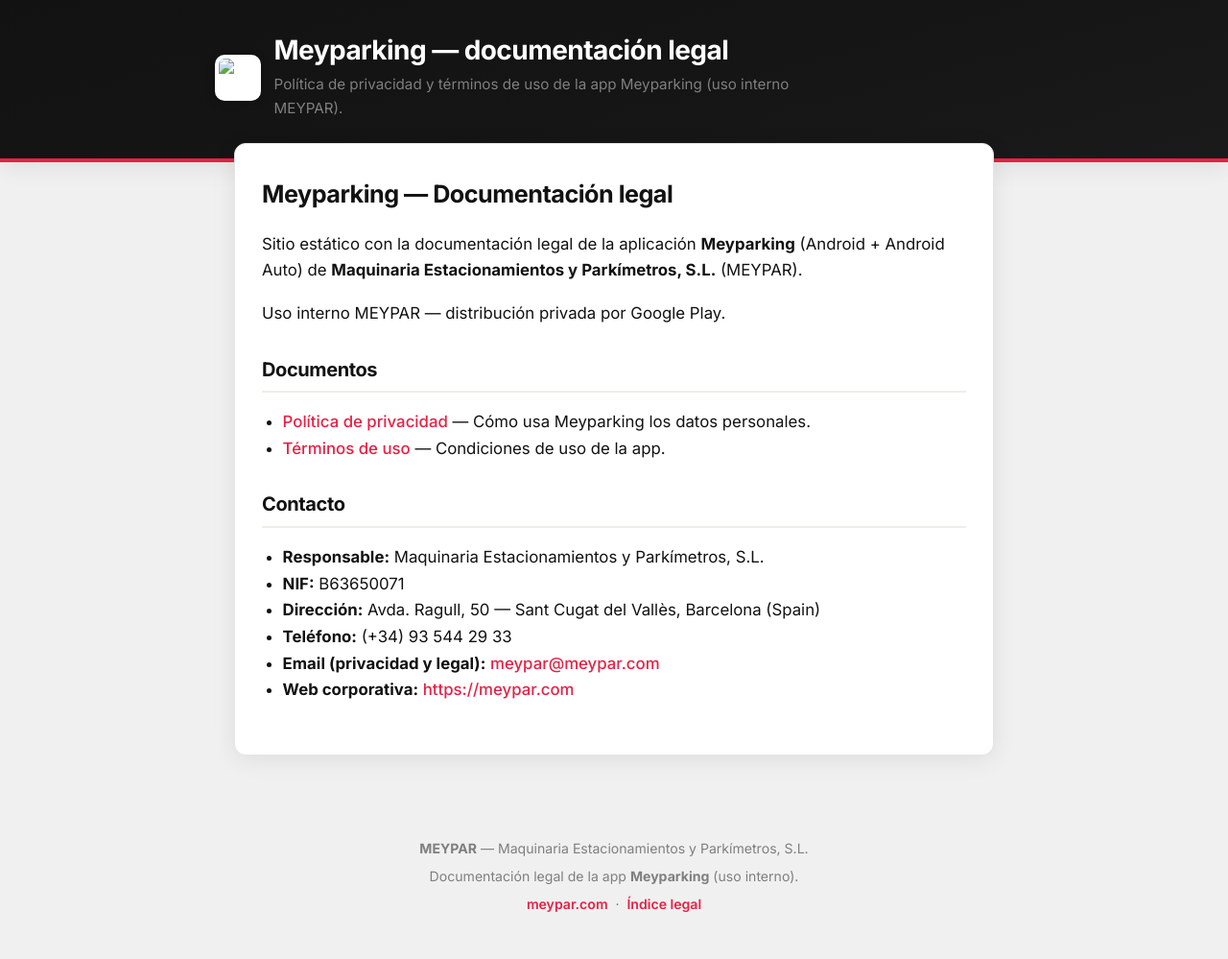
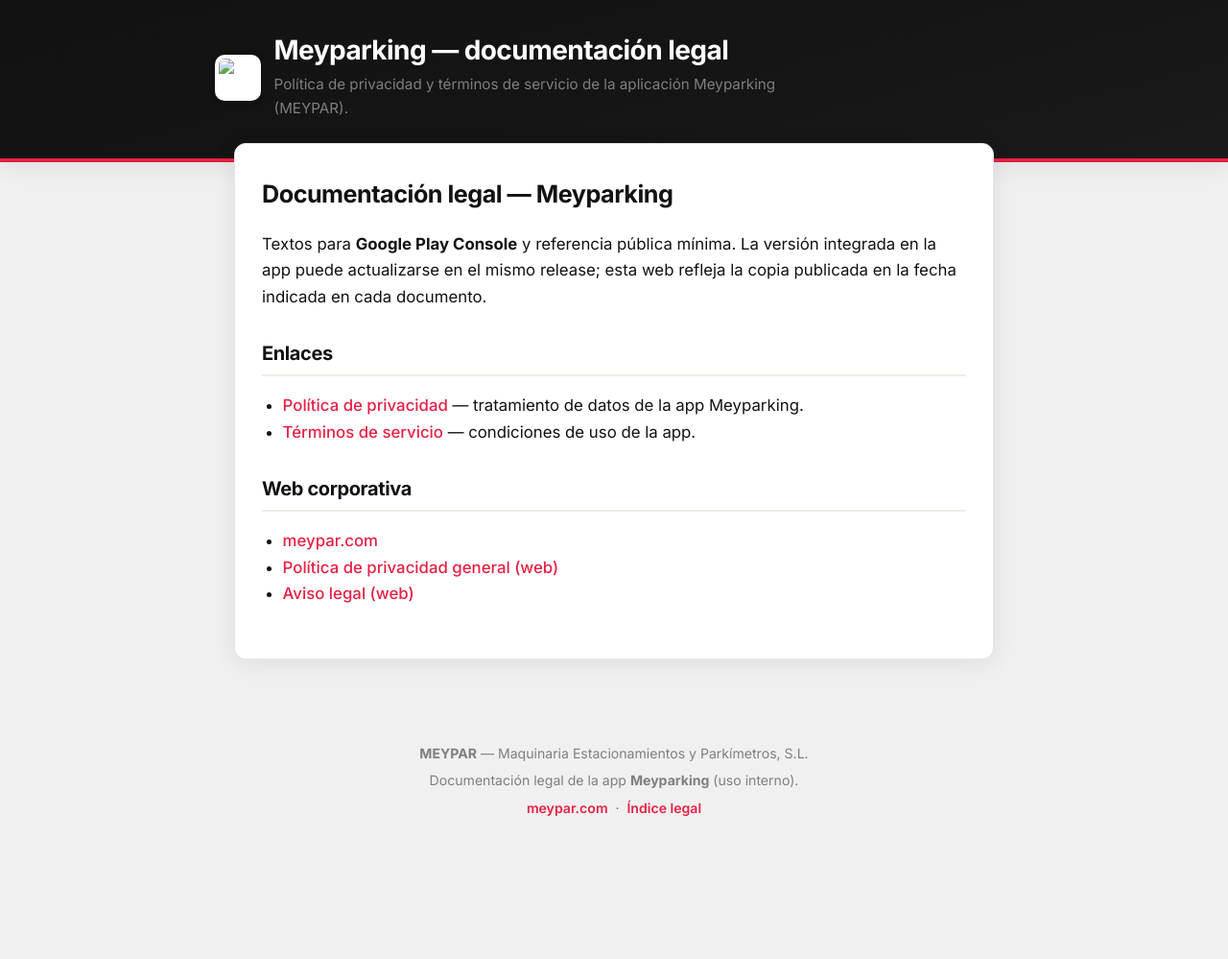
Before and after one commit to meyparjeffrey/meyparking-legal, a Jekyll site: the page built from index.md, in a window 1280 px wide. Shown: the whole page at 96% size. Built offline with Jekyll 4.4.1, drawn with Linux system fonts in a browser that asks for light colours; after the commit the page ends 900 px from its top, so only the background shows below that.

Commit message:
Branding MEYPAR: indice legal

```diff
--- a/index.md
+++ b/index.md
@@ -1,24 +1,20 @@
 ---
 layout: default
-title: Meyparking — Documentación legal
+title: "Índice — documentación legal Meyparking"
+description: "Política de privacidad y términos de servicio de la aplicación Meyparking (MEYPAR)."
 ---
 
-# Meyparking — Documentación legal
+# Documentación legal — Meyparking
 
-Sitio estático con la documentación legal de la aplicación **Meyparking** (Android + Android Auto) de **Maquinaria Estacionamientos y Parkímetros, S.L.** (MEYPAR).
+Textos para **Google Play Console** y referencia pública mínima. La versión integrada en la app puede actualizarse en el mismo release; esta web refleja la copia publicada en la fecha indicada en cada documento.
 
-Uso interno MEYPAR — distribución privada por Google Play.
+## Enlaces
 
-## Documentos
+- **[Política de privacidad](privacy-policy-es.html)** — tratamiento de datos de la app Meyparking.
+- **[Términos de servicio](terms-of-service-es.html)** — condiciones de uso de la app.
 
-- [Política de privacidad](privacy-policy-es) — Cómo usa Meyparking los datos personales.
-- [Términos de uso](terms-of-service-es) — Condiciones de uso de la app.
+## Web corporativa
 
-## Contacto
-
-- **Responsable:** Maquinaria Estacionamientos y Parkímetros, S.L.
-- **NIF:** B63650071
-- **Dirección:** Avda. Ragull, 50 — Sant Cugat del Vallès, Barcelona (Spain)
-- **Teléfono:** (+34) 93 544 29 33
-- **Email (privacidad y legal):** [meypar@meypar.com](mailto:meypar@meypar.com)
-- **Web corporativa:** <https://meypar.com>
+- [meypar.com](https://meypar.com/)
+- [Política de privacidad general (web)](https://meypar.com/politica-de-privacidad/)
+- [Aviso legal (web)](https://meypar.com/aviso-legal/)
```
